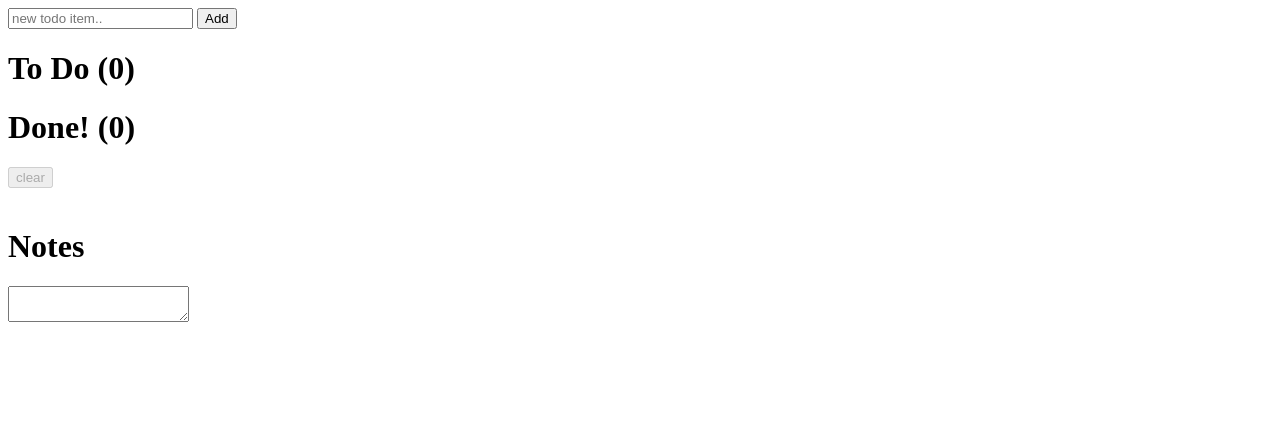
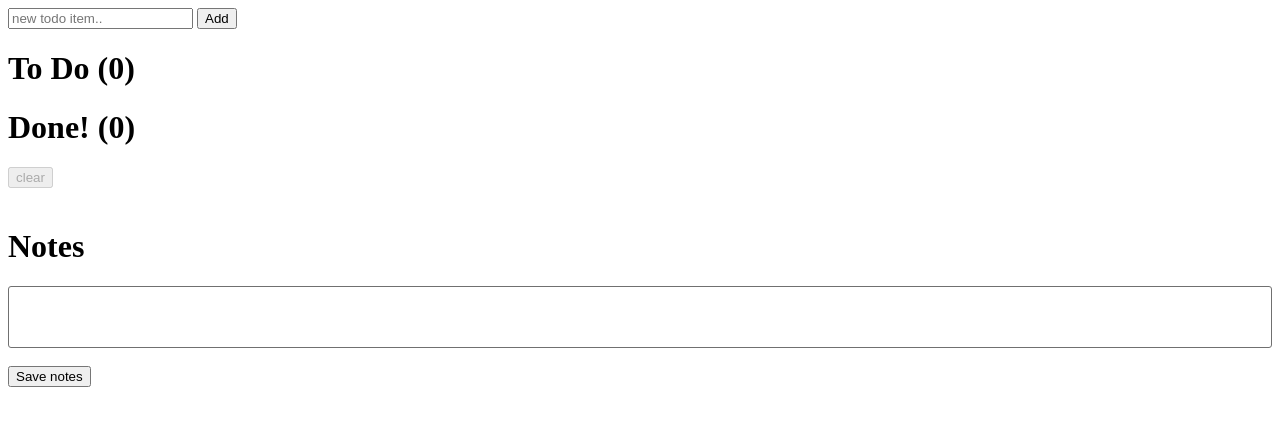
Before and after one commit to tibbsm/mytab, a Svelte app: page / in a window 1280 px wide. Shown: the top 426 px of the page. Built offline with nearby package versions, Linux system fonts and the light colour scheme.

Commit message:
Updating notes

```diff
--- a/src/Todo.svelte
+++ b/src/Todo.svelte
@@ -49,6 +49,14 @@
         chrome.storage.sync.get(["notes"], function(items){
             notes = items['notes'] || '';
         });
+    }
+
+    function download(content, fileName, contentType) {
+        var a = document.createElement("a");
+        var file = new Blob([content], {type: contentType});
+        a.href = URL.createObjectURL(file);
+        a.download = fileName;
+        a.click();
     }
 
     function changeStatus(todo) {
@@ -116,10 +124,19 @@
 
 <h1>Notes</h1>
 <!-- DEBOUNCE -->
-<textarea
-    bind:value={notes}
+<div
+    class='notes'
+    bind:innerHTML={notes}
     on:keyup={() => saveNotes()}
-></textarea>
+    contenteditable
+></div>
+
+<br>
+
+<button
+    on:click={() => download(notes, 'MyTabNotes.txt', 'text/plain')}
+>Save notes</button>
+
 <br/>
 
 
@@ -127,4 +144,10 @@
 	.checked {
         text-decoration: line-through;
     }
+    [contenteditable] {
+        border: 1px solid #707070;
+        min-height: 50px;
+        border-radius: 3px;
+        padding: 5px;
+    }
 </style>
```
Also changed, not shown: 1 other file (tests, documents, lock files or other folders).
